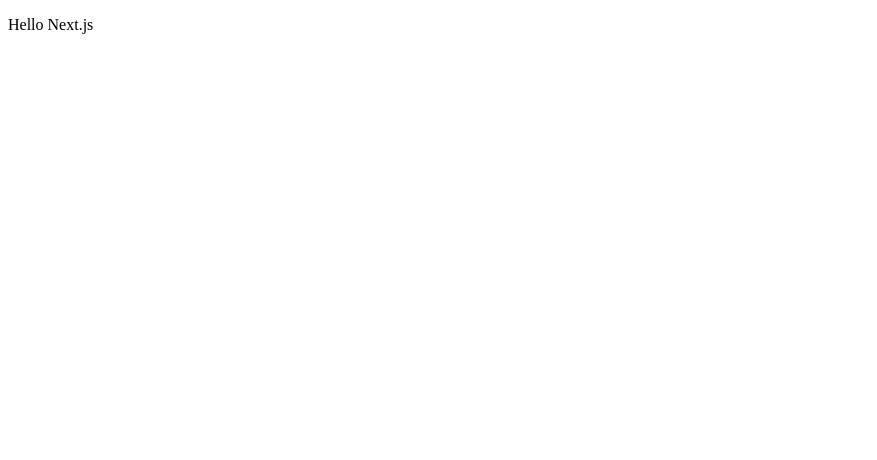
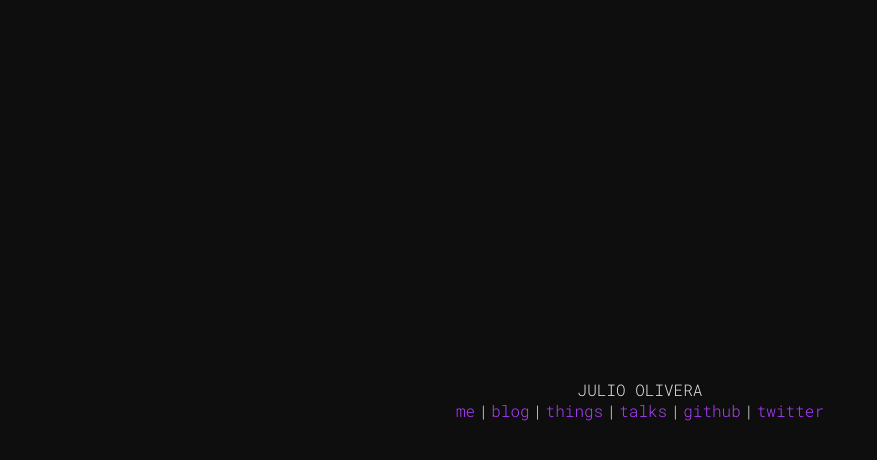
Before and after one commit to julioolvr/me, a Next.js app: page / in a window 1280 px wide. Shown: the top 460 px of the page, without its empty margins (0-877 px from the left). Built offline with nearby package versions, Linux system fonts and the light colour scheme.

Commit message:
Home page

```diff
--- a/pages/index.js
+++ b/pages/index.js
@@ -1,6 +1,78 @@
 const Index = () => (
-  <div>
-    <p>Hello Next.js</p>
+  <div className="root">
+    <div className="content">
+      <p className="name">Julio Olivera</p>
+
+      <p className="links">
+        <a>me</a>
+        <span className="separator">|</span>
+        <a>blog</a>
+        <span className="separator">|</span>
+        <a>things</a>
+        <span className="separator">|</span>
+        <a>talks</a>
+        <span className="separator">|</span>
+        <a href="https://github.com/julioolvr">github</a>
+        <span className="separator">|</span>
+        <a href="https://twitter.com/julioolvr">twitter</a>
+      </p>
+    </div>
+
+    <style jsx>{`
+      .root {
+        height: 100vh;
+        width: 100vw;
+        display: flex;
+        justify-content: center;
+        align-items: center;
+      }
+
+      .content {
+        text-align: center;
+      }
+
+      .name {
+        text-transform: uppercase;
+        margin-bottom: 0;
+      }
+
+      .links {
+        margin-top: 0;
+      }
+
+      .separator {
+        margin: 0 0.2em;
+      }
+    `}</style>
+
+    <style jsx global>{`
+      @import url('https://fonts.googleapis.com/css?family=Roboto+Mono:300');
+
+      * {
+        box-sizing: border-box;
+      }
+
+      html,
+      body {
+        margin: 0;
+        padding: 0;
+      }
+
+      body {
+        background-color: #0e0e0e;
+        color: #e3e3e3;
+        font-family: 'Roboto Mono', monospace;
+      }
+
+      a {
+        color: #af3eff;
+        text-decoration: none;
+      }
+
+      a:hover {
+        text-decoration: underline;
+      }
+    `}</style>
   </div>
 );
 
```
Also changed, not shown: .eslintrc.json, 1 other file (tests, documents, lock files or other folders).
